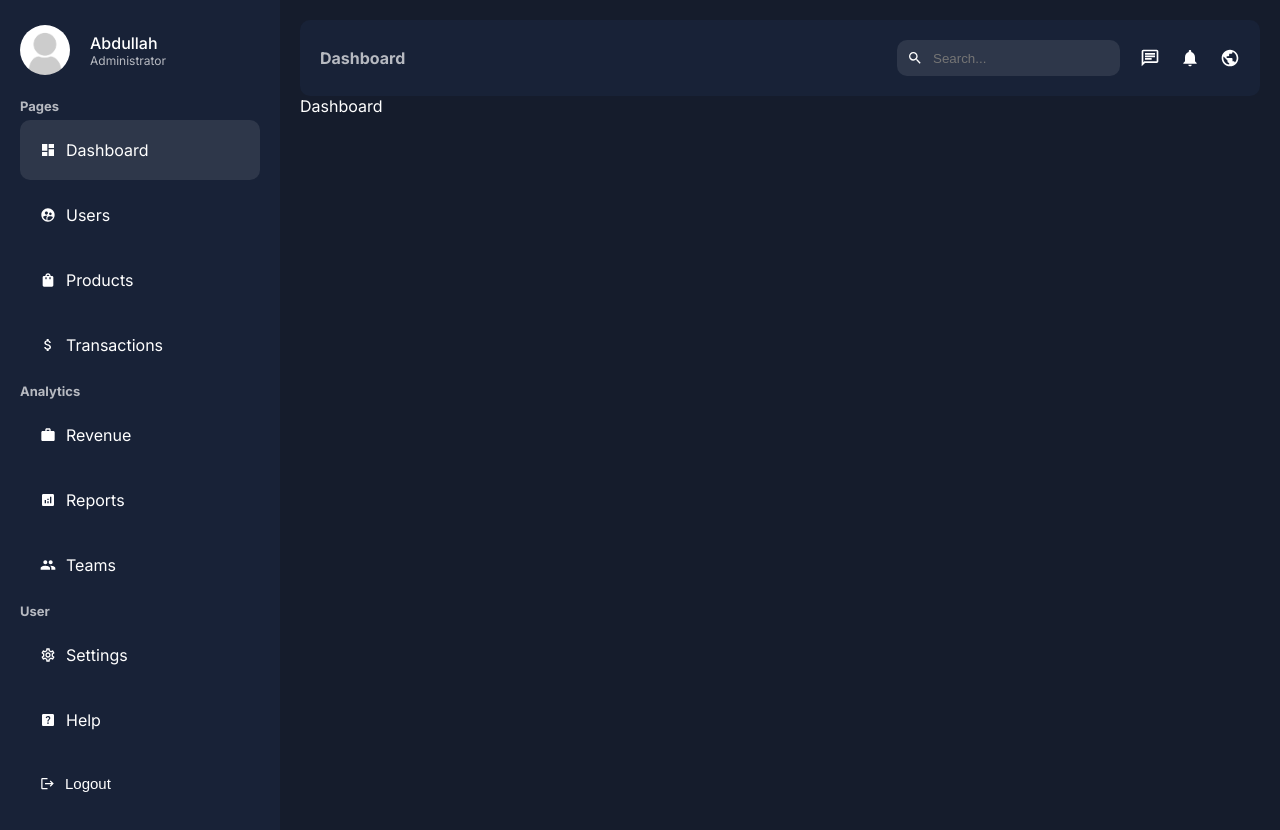
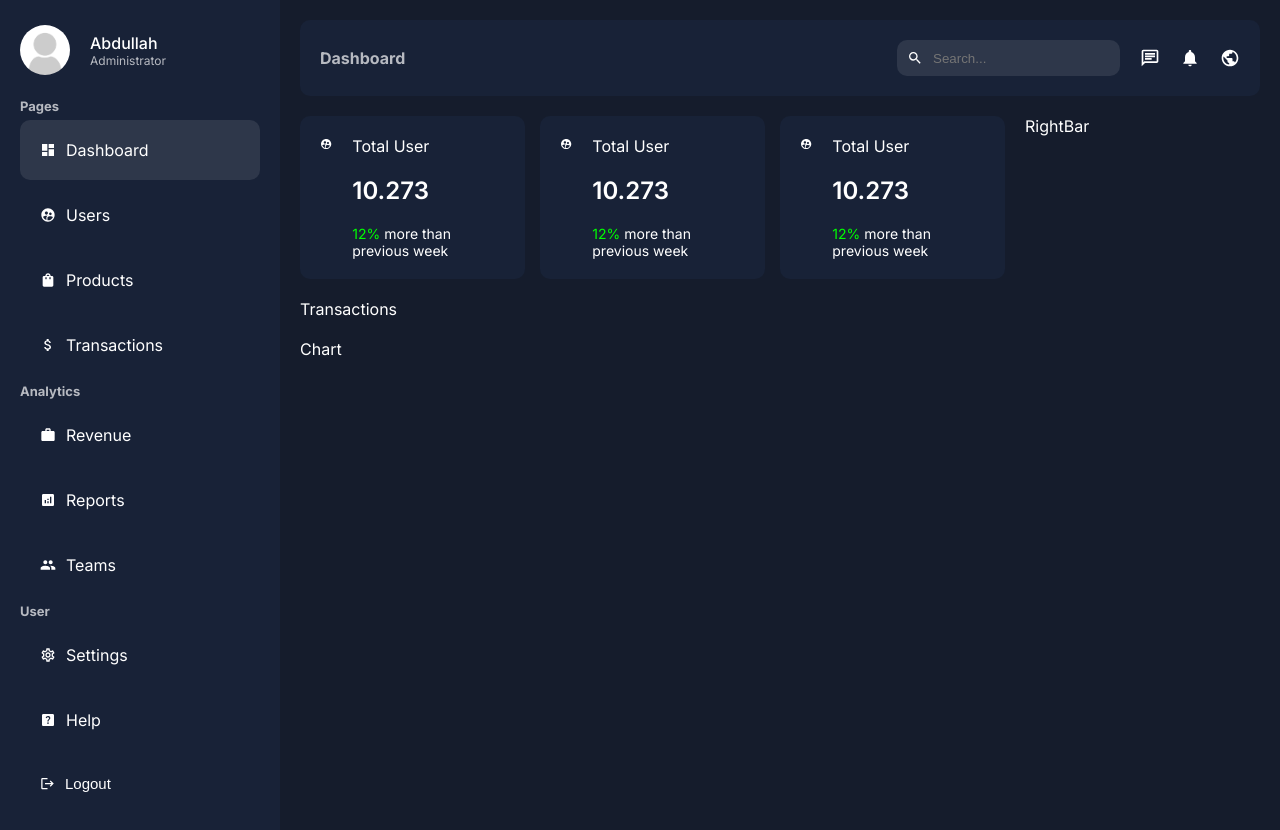
Before and after one commit to Abdullah-Arshad03/admin-dashboard, a Next.js app: page /dashboard in a window 1280 px wide. Built offline with nearby package versions, Linux system fonts and the light colour scheme.

Commit message:
cards in the dashbaord are done

```diff
--- a/app/dashboard/dashboard.module.css
+++ b/app/dashboard/dashboard.module.css
@@ -1,7 +1,6 @@
 .container{
     display: flex;
 }
-
 .menu {
     flex : 1;
     background-color:  var(--bgSoft);
@@ -11,3 +10,24 @@
     flex : 4;
     padding: 20px;
 }
+
+.wrapper{
+ display: flex;
+ gap: 20px;
+ margin-top: 20px;
+
+}
+.main{
+ display: flex;
+ flex: 3;
+ flex-direction: column;
+ gap: 20px;
+}
+.cards{
+display: flex;
+justify-content: space-between;
+gap: 15px;
+}
+.side{
+    flex: 1;
+}
--- a/app/dashboard/layout.tsx
+++ b/app/dashboard/layout.tsx
@@ -1,7 +1,7 @@
 import React, { ReactNode } from 'react'
 import Sidebar from '../ui/dashboard/sidebar/Sidebar'
 import Navbar from '../ui/dashboard/navbar/Navbar'
-import style from '../dashboard/dashboard.module.css'
+import style from './dashboard.module.css'
 
 
 interface Props {
--- a/app/dashboard/page.tsx
+++ b/app/dashboard/page.tsx
@@ -1,8 +1,36 @@
 import React from 'react'
-
+import style from './dashboard.module.css'
+import Card from '../ui/dashboard/card/Card'
+import RightBar from '../ui/dashboard/rightbar/RightBar'
+import Transactions from '../ui/transactions/Transactions'
+import Chart from '../ui/dashboard/chart/Chart'
 const Dashboard = () => {
   return (
-    <div>Dashboard</div>
+    <div className={style.wrapper}>
+      <div className={style.main}>
+
+      <div className={style.cards}>
+        <Card/>
+        <Card/>
+        <Card/>
+      </div>
+
+      <div className={style.transactions}>
+        <Transactions/>
+      </div>
+
+      <div className={style.chart}>
+         <Chart/>
+      </div>
+
+
+      </div>
+
+      <div className={style.side}>
+    <RightBar/>
+      </div>
+
+    </div>
   )
 }
 
--- a/app/ui/dashboard/card/Card.tsx
+++ b/app/ui/dashboard/card/Card.tsx
@@ -1,8 +1,20 @@
 import React from 'react'
+import style from './card.module.css'
+import {MdSupervisedUserCircle} from 'react-icons/md'
 
 const Card = () => {
   return (
-    <div>Card</div>
+    <div className={style.container}>
+        <MdSupervisedUserCircle/>
+        <div className={style.texts}>
+            <span className={style.title}>Total User</span>
+            <span className={style.number}>10.273</span>
+            <span className={style.details}><span className={style.positive}>12%</span> more than previous week</span>
+
+            {/* <span></span> */}
+        </div>
+
+    </div>
   )
 }
 
--- a/app/ui/dashboard/card/card.module.css
+++ b/app/ui/dashboard/card/card.module.css
@@ -0,0 +1,35 @@
+.container{
+    display: flex;
+    gap: 20px;
+    /* margin-right: 10px; */
+    background-color: var(--bgSoft);
+    padding: 20px;
+    border-radius: 10px;
+    cursor: pointer;
+    width: 100%;
+
+
+}
+.container:hover{
+    background-color: #2e374a;
+}
+.texts{
+    display: flex;
+    flex-direction:  column;
+    gap: 20px;
+}
+.number{
+    font-size: 24px;
+    font-weight: 600;
+}
+
+.details{
+    font-size: 14px;
+    font-weight: 400;
+}
+.positive{
+    color: lime;
+}
+.negative{
+    color: red;
+}
--- a/app/ui/dashboard/chart/Chart.tsx
+++ b/app/ui/dashboard/chart/Chart.tsx
@@ -1,8 +1,9 @@
 import React from 'react'
+import style from './chart.module.css'
 
 const Chart = () => {
   return (
-    <div>Chart</div>
+    <div className={style.container} >Chart</div>
   )
 }
 
--- a/app/ui/dashboard/rightbar/RightBar.tsx
+++ b/app/ui/dashboard/rightbar/RightBar.tsx
@@ -1,8 +1,10 @@
 import React from 'react'
+import style from './rightbar.module.css'
+
 
 const RightBar = () => {
   return (
-    <div>RightBar</div>
+    <div className={style.container} >RightBar</div>
   )
 }
 
--- a/app/ui/transactions/Transactions.tsx
+++ b/app/ui/transactions/Transactions.tsx
@@ -1,8 +1,9 @@
 import React from 'react'
+import style from './transactions.module.css'
 
 const Transactions = () => {
   return (
-    <div>Transactions</div>
+    <div className={style.container} >Transactions</div>
   )
 }
 
```
